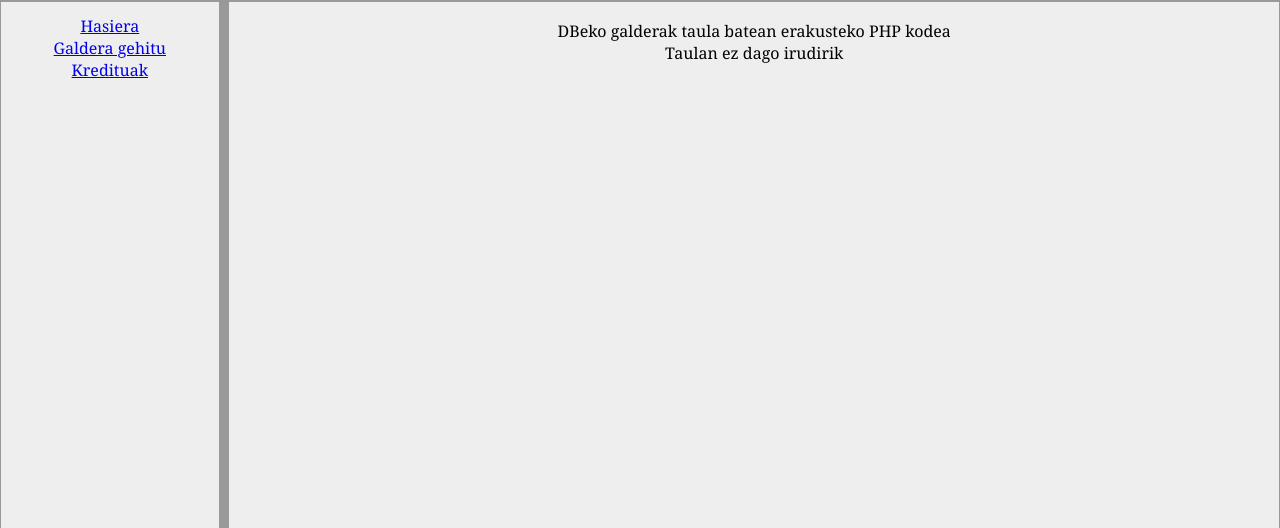
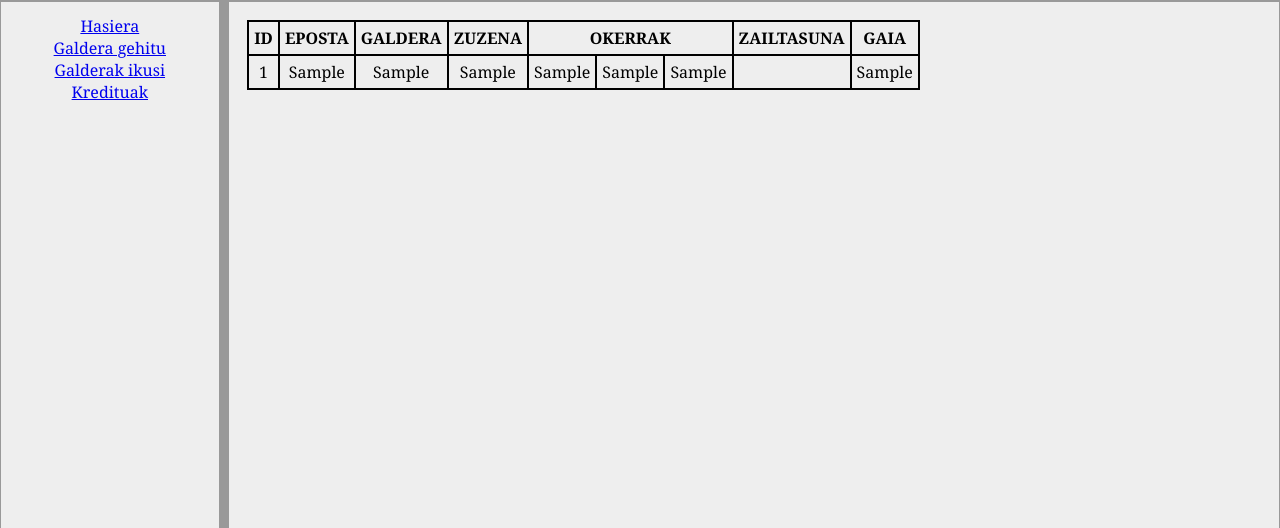
Before and after one commit to juletx/iragarkiak, a PHP site: page /ShowQuestions.php in a window 1280 px wide. Shown: the part 75-603 px from the top of the page. Run offline with PHP 8.4, Linux system fonts and the light colour scheme; tables that the repository leaves empty or names only in its code hold one stand-in row (values such as "Sample post").

Commit message:
Galderak taula batean ikusteko aukera

```diff
--- a/php/Menus.php
+++ b/php/Menus.php
@@ -8,5 +8,6 @@
     <nav class='main' id='n1' role='navigation'>
         <span><a href='Layout.php'>Hasiera</a></span>
         <span><a href='QuestionFormWithImage.php'>Galdera gehitu</a></span>
+        <span><a href='ShowQuestions.php'>Galderak ikusi</a></span>
         <span><a href='Credits.php'>Kredituak</a></span>
     </nav>
--- a/php/ShowQuestions.php
+++ b/php/ShowQuestions.php
@@ -9,10 +9,45 @@
     <?php include '../php/Menus.php' ?>
     <section class="main" id="s1">
         <div>
+            <?php include '../php/DbConfig.php'?>
+            <?php
+            $esteka = mysqli_connect ($zerbitzaria, $erabiltzailea, $gakoa, $db);
+			if (!$esteka) {
+				exit;
+            }
 
-            DBeko galderak taula batean erakusteko PHP kodea <br />
-            Taulan ez dago irudirik
+            $sql = "SELECT * FROM questions";
+            $emaitza = mysqli_query($esteka, $sql);
 
+            echo '<table border=1> <tr> <th> ID </th> <th> EPOSTA </th>
+            <th> GALDERA </th> <th> ZUZENA </th>
+            <th colspan="3"> OKERRAK </th> <th> ZAILTASUNA </th>
+            <th> GAIA </th> </tr>';
+
+            while ($row = mysqli_fetch_array($emaitza, MYSQLI_ASSOC)) {
+                echo '<tr> <td>'.$row['id'].'</td> <td>'.$row['eposta'].
+                '</td> <td>'.$row['galdera'].'</td> <td>'.$row['erantzun_zuzena'].
+                '</td> <td>'.$row['erantzun_okerra1'].'</td> <td>'.$row['erantzun_okerra2'].
+                '</td> <td>'.$row['erantzun_okerra3'].'</td> <td>'.zailtasuna($row['zailtasuna']).
+                '</td> <td>'.$row['gaia'].'</td> </tr>';
+            }
+
+            echo '</table>';
+
+            function zailtasuna($zailtasuna) {
+                switch($zailtasuna) {
+                case 1:
+                    return "Txikia";
+                case 2:
+                    return "Ertaina";
+                case 3:
+                    return "Handia";
+                }
+            }
+
+            mysqli_free_result($emaitza);
+            mysqli_close($esteka);
+            ?>
         </div>
     </section>
     <?php include '../html/Footer.html' ?>
--- a/styles/Style.css
+++ b/styles/Style.css
@@ -50,5 +50,14 @@ nav span {
 
 #ErrorMsgs {
     color: #f61;
-    font-size: smaler
+    font-size: smaller;
 }
+
+table, th, td {
+    border: 2px solid black;
+    border-collapse: collapse;
+}
+
+th, td {
+    padding: 5px;
+  }
```
